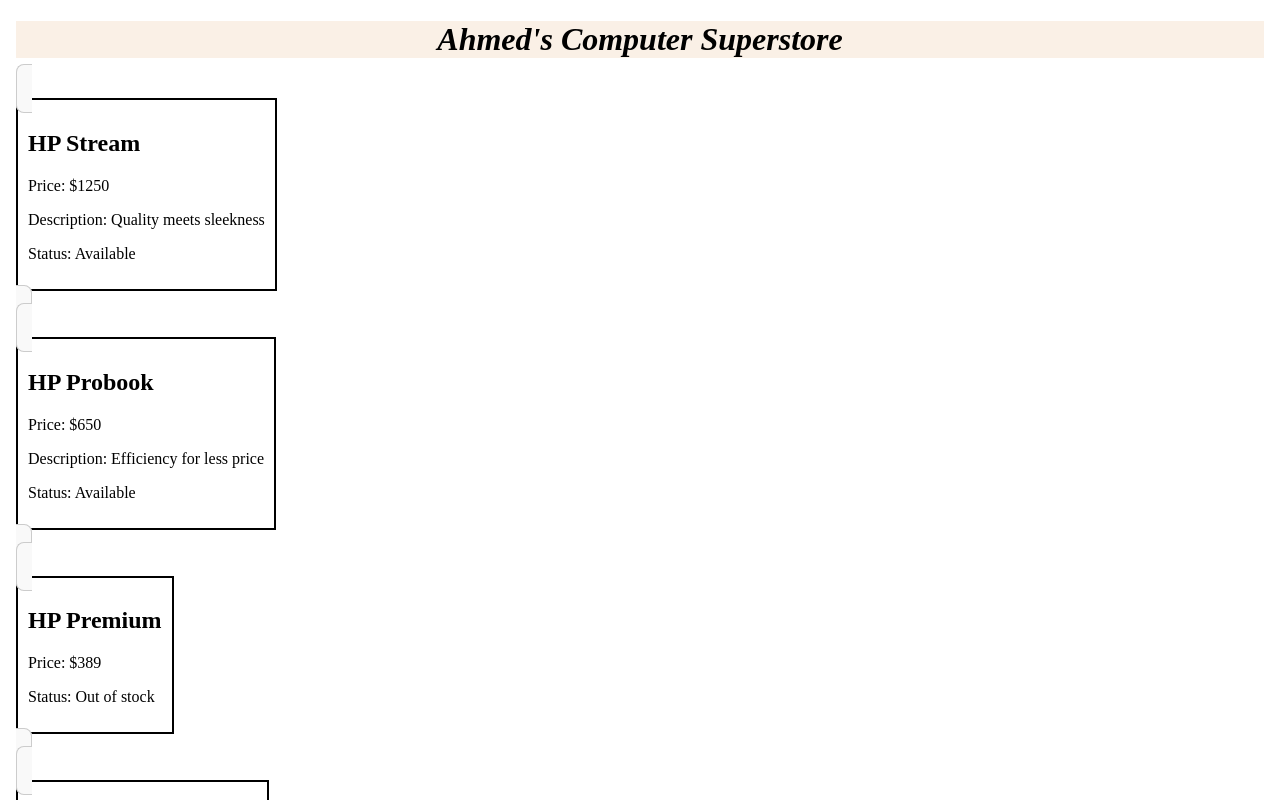
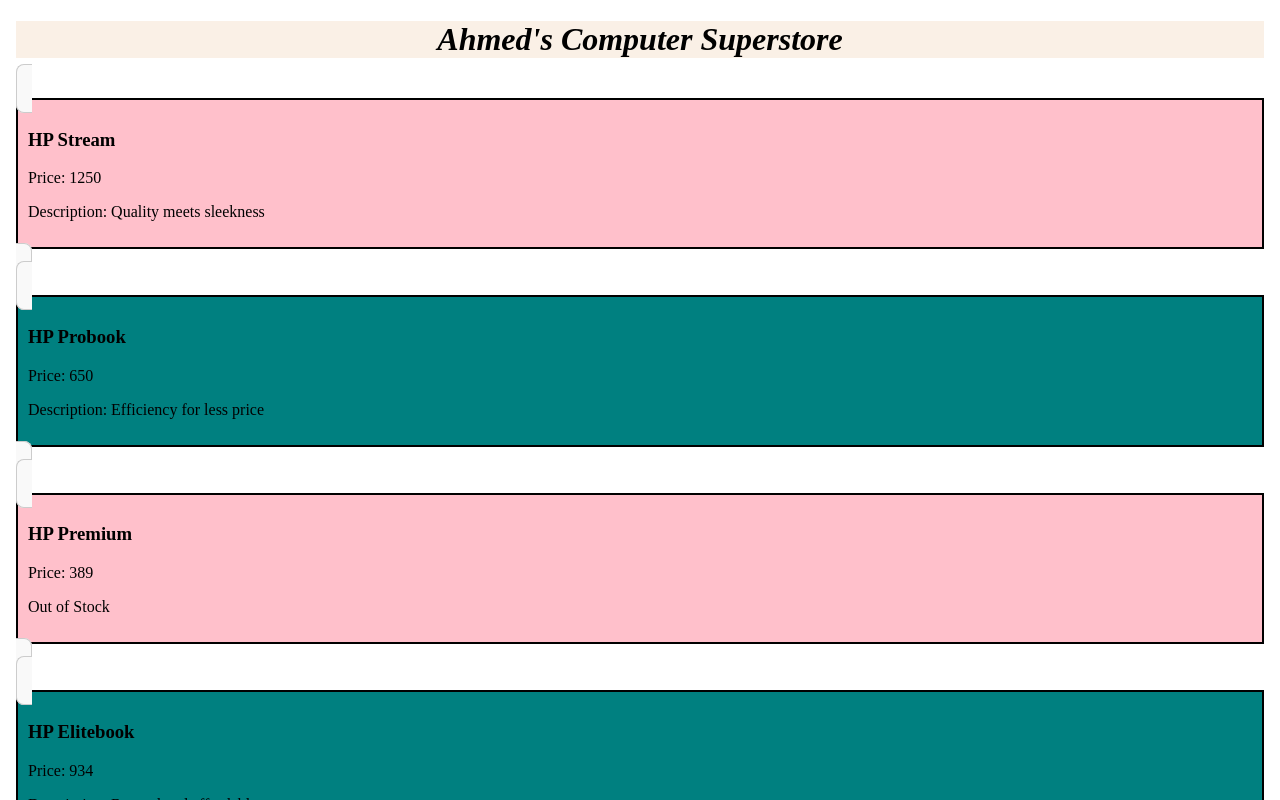
Before and after one commit to musahmed10/Ahmed_Musa_Learning_Angular, an Angular app: page / in a window 1280 px wide. Shown: the top 800 px of the page. Built offline with nearby package versions, Linux system fonts and the light colour scheme.

Commit message:
ngFor loop has a certain background color

```diff
--- a/src/app/app.component.ts
+++ b/src/app/app.component.ts
@@ -1,5 +1,5 @@
 import { Component } from '@angular/core';
-import { RouterModule } from '@angular/router';
+import {RouterModule} from "@angular/router";
 import { CommonModule } from '@angular/common';
 import { ProductListComponent } from './product-list/product-list.component';
 
@@ -11,9 +11,6 @@
   styleUrls: ['./app.component.css']
 })
 export class AppComponent {
-  title = 'Ahmed-Musa-Learning-Angular';
-
-
   products = [
     { name: 'HP Stream', price: 1250, description: 'Quality meets sleekness', isAvailable: true },
     { name: 'HP Probook', price: 650, description: 'Efficiency for less price', isAvailable: true },
--- a/src/app/product-list-item/product-list-item.component.css
+++ b/src/app/product-list-item/product-list-item.component.css
@@ -1,6 +1,13 @@
-.product-item {
+.even-item {
+  background-color: pink;
+}
+
+.odd-item {
+  background-color: teal;
+}
+
+div {
   border: 2px solid black;
   padding: 10px;
   margin-bottom: 10px;
-  width: fit-content;
 }
--- a/src/app/product-list-item/product-list-item.component.html
+++ b/src/app/product-list-item/product-list-item.component.html
@@ -1,6 +1,6 @@
-<div class="product-item">
-  <h2>{{ product.name }}</h2>
-  <p>Price: ${{ product.price }}</p>
+<div [ngClass]="{ 'even-item': isEven, 'odd-item': !isEven }">
+  <h3>{{ product.name }}</h3>
+  <p>Price: {{ product.price }}</p>
   <p *ngIf="product.description">Description: {{ product.description }}</p>
-  <p>Status: {{ product.isAvailable ? 'Available' : 'Out of stock' }}</p>
+  <p *ngIf="!product.isAvailable">Out of Stock</p>
 </div>
--- a/src/app/product-list/product-list.component.html
+++ b/src/app/product-list/product-list.component.html
@@ -1,3 +1,3 @@
-<div *ngFor="let product of products">
-  <app-product-list-item [product]="product"></app-product-list-item>
+<div *ngFor="let product of products; let i = index">
+  <app-product-list-item [product]="product" [isEven]="i % 2 === 0"></app-product-list-item>
 </div>
```
Also changed, not shown: src/app/product-list-item/product-list-item.component.ts (+6 -2 lines), src/app/product-list/product-list.component.ts (+2 -10 lines).
